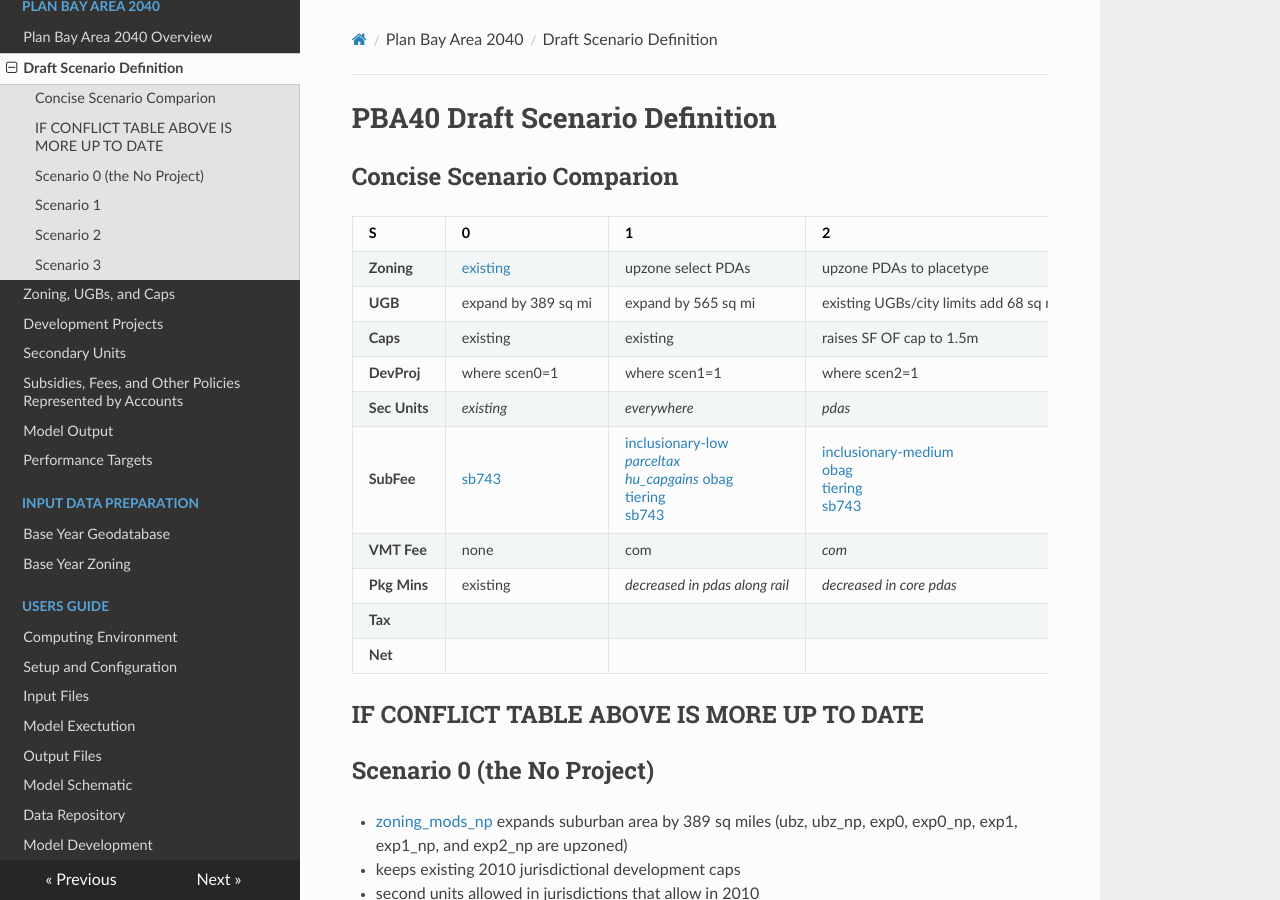
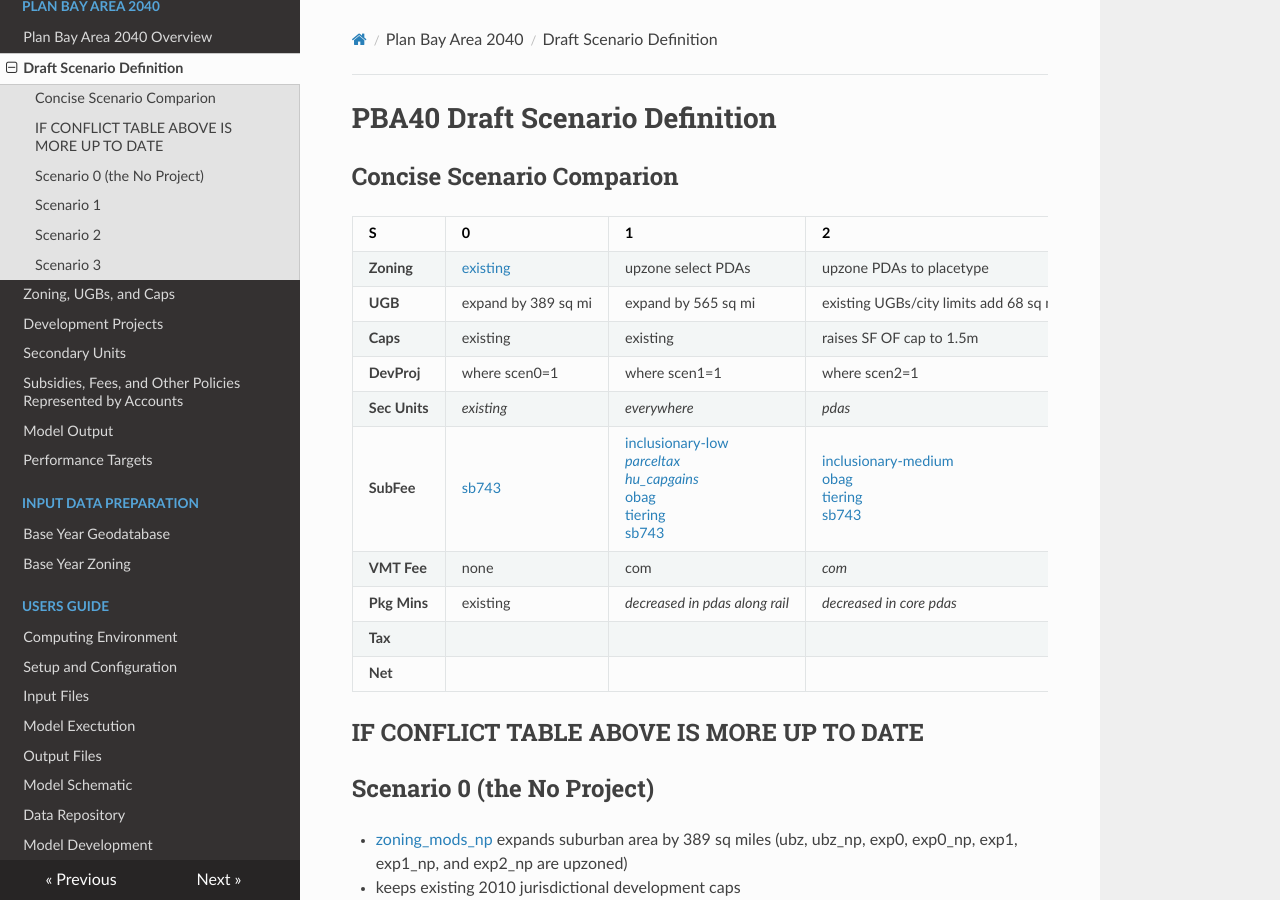
Before and after one commit to BayAreaMetro/baus_docs2, an MkDocs documentation site: the page built from docs/pba40/scenarios_def_pba40.md, in a window 1280 px wide and 900 px high. Built offline with MkDocs 1.6.1, drawn with Linux system fonts in a browser that asks for light colours; nearby versions of some CDN libraries; old or Windows-style settings are respelled for this version of MkDocs.

```diff
--- a/docs/pba40/scenarios_def_pba40.md
+++ b/docs/pba40/scenarios_def_pba40.md
@@ -9,10 +9,10 @@
 **Caps** | existing | existing | raises SF OF cap to 1.5m | drops SF OF cap
 **DevProj** | where scen0=1 | where scen1=1 | where scen2=1 | where scen3=1
 **Sec Units** | *existing* | *everywhere* | *pdas* | *in big 3*
-**SubFee** | [sb743](accounts_pba40.md#sb743) | [inclusionary-low](accounts_pba40.md#inclusionary-zoning-low)<br> [*parceltax*](accounts_pba40.md#parcel-tax) <br> [*hu_capgains*](accounts_pba40.md#housing-capital-gains-tax) [obag](accounts_pba40.md#obag) <br> [tiering](accounts_pba40.md#ceqa-tiering) <br> [sb743](accounts_pba40.md#sb743) | [inclusionary-medium](accounts_pba40.md#inclusionary-zoning-medium) <br> [obag](accounts_pba40.md#obag) <br>  [tiering](accounts_pba40.md#ceqa-tiering) <br> [sb743](accounts_pba40.md#sb743) | [inclusionary-high](accounts_pba40.md#inclusionary-zoning-high) <br> [obag](accounts_pba40.md#obag) <br> [tiering](accounts_pba40.md#ceqa-tiering) <br> [sb743](accounts_pba40.md#sb743)
+**SubFee** | [sb743](accounts_pba40.md#sb743) | [inclusionary-low](accounts_pba40.md#inclusionary-zoning-low) <br> [*parceltax*](accounts_pba40.md#parcel-tax) <br> [*hu_capgains*](accounts_pba40.md#housing-capital-gains-tax) <br> [obag](accounts_pba40.md#obag) <br> [tiering](accounts_pba40.md#ceqa-tiering) <br> [sb743](accounts_pba40.md#sb743) | [inclusionary-medium](accounts_pba40.md#inclusionary-zoning-medium) <br> [obag](accounts_pba40.md#obag) <br>  [tiering](accounts_pba40.md#ceqa-tiering) <br> [sb743](accounts_pba40.md#sb743) | [inclusionary-high](accounts_pba40.md#inclusionary-zoning-high) <br> [obag](accounts_pba40.md#obag) <br> [tiering](accounts_pba40.md#ceqa-tiering) <br> [sb743](accounts_pba40.md#sb743)
 **VMT Fee** | none | com | *com* | [res](accounts_pba40.md#vmt-fees)
 **Pkg Mins** | existing | *decreased in pdas along rail* | *decreased in core pdas* | *decreased in big 3 and neighbors*
-**Tax** |  |  | | *land value tax in big 3 and neighbors*
+**Tax** |  |  | | [*land value tax in big 3 and neighbors*](accounts_pba40.md#obag)
 **Net** |                           |                           |                           |
 
 
```
